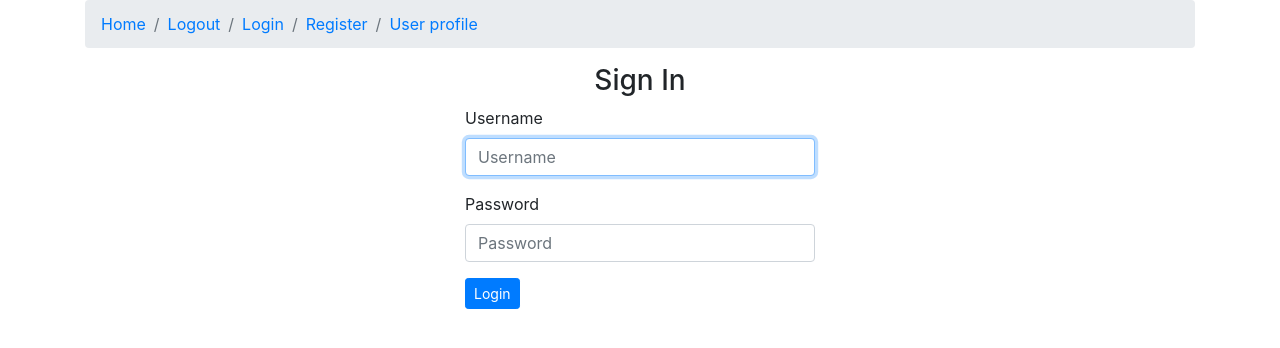
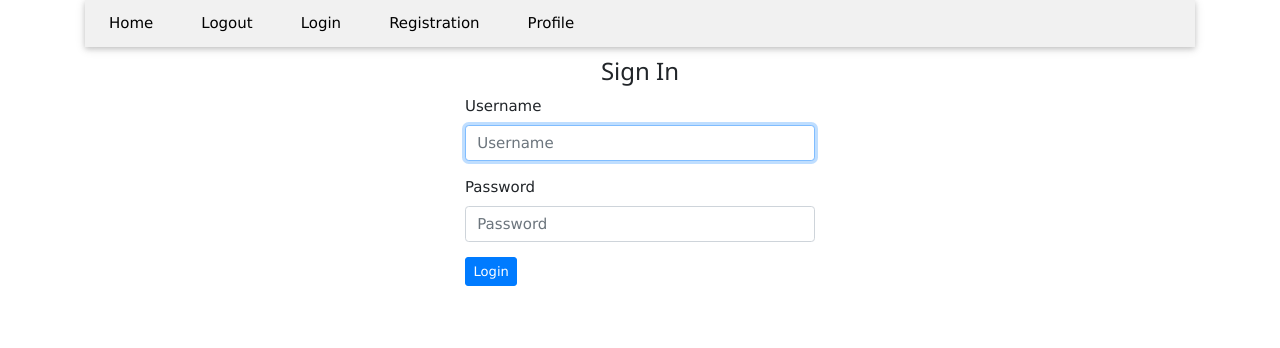
Before and after one commit to n-pretorious/week-eleven-core-ip, a Django app: page /accounts/login/ in a window 1280 px wide. Shown: the top 348 px of the page. Run offline with Django 3.2, Linux system fonts and the light colour scheme; some libraries are stand-ins or nearby versions.

Commit message:
edit navbar

```diff
--- a/watcher/templates/partials/navbar.html
+++ b/watcher/templates/partials/navbar.html
@@ -1,11 +1,32 @@
-<!-- Breadcrumb -->
-<nav aria-label="breadcrumb" class="container main-breadcrumb">
-  <ol class="breadcrumb">
-    <li class="breadcrumb-item"><a href="{% url 'index'%}">Home</a></li>
-    <li class="breadcrumb-item"><a href="{% url 'logout'%}">Logout</a></li>
-    <li class="breadcrumb-item"><a href="{% url 'login'%}">Login</a></li>
-    <li class="breadcrumb-item"><a href="{% url 'django_registration_register'%}">Register</a></li>
-    <li class="breadcrumb-item"><a href="{% url 'userProfile'%}">User profile</a></li>
-  </ol>
-</nav>
-<!-- /Breadcrumb -->
+{% load static %}
+{{block.super}}
+{% block styles %}
+  <link rel="stylesheet" href="{% static 'css/navbar.css' %}"></link>
+  <link rel="stylesheet" href="https://www.w3schools.com/w3css/4/w3.css">
+  <link rel="stylesheet" href="https://fonts.googleapis.com/css?family=Lato">
+  <link rel="stylesheet" href="https://fonts.googleapis.com/css?family=Montserrat">
+  <link rel="stylesheet" href="https://cdnjs.cloudflare.com/ajax/libs/font-awesome/4.7.0/css/font-awesome.min.css">
+{% endblock %}
+<!-- Navbar -->
+<section class="container">
+    <div class="w3-bar w3-light-grey w3-card w3-left-align">
+      <a class="w3-bar-item w3-button w3-hide-medium w3-hide-large w3-right w3-padding-large w3-hover-white w3-large w3-red" href="javascript:void(0);" onclick="myFunction()" title="Toggle Navigation Menu"><i class="fa fa-bars"></i></a>
+      <a href="{% url 'index'%}" class="w3-bar-item w3-button w3-padding-large w3-hover-white">Home</a>
+      <a href="{% url 'logout'%}" class="w3-bar-item w3-button w3-hide-small w3-padding-large w3-hover-white">Logout</a>
+      <a href="{% url 'login'%}" class="w3-bar-item w3-button w3-hide-small w3-padding-large w3-hover-white">Login</a>
+      <a href="{% url 'django_registration_register'%}" class="w3-bar-item w3-button w3-hide-small w3-padding-large w3-hover-white">Registration</a>
+      <a href="{% url 'userProfile'%}" class="w3-bar-item w3-button w3-hide-small w3-padding-large w3-hover-white">Profile</a>
+    </div>
+
+    <!-- Navbar on small screens -->
+    <div id="navDemo" class="w3-bar-block w3-white w3-hide w3-hide-large w3-hide-medium w3-large">
+      <a href="#" class="w3-bar-item w3-button w3-padding-large">Link 1</a>
+      <a href="#" class="w3-bar-item w3-button w3-padding-large">Link 2</a>
+      <a href="#" class="w3-bar-item w3-button w3-padding-large">Link 3</a>
+      <a href="#" class="w3-bar-item w3-button w3-padding-large">Link 4</a>
+    </div>
+</section>
+
+{% block scripts %}
+  <script src="{% static 'js/navbar.js'%}"></script>
+{% endblock %}
```
